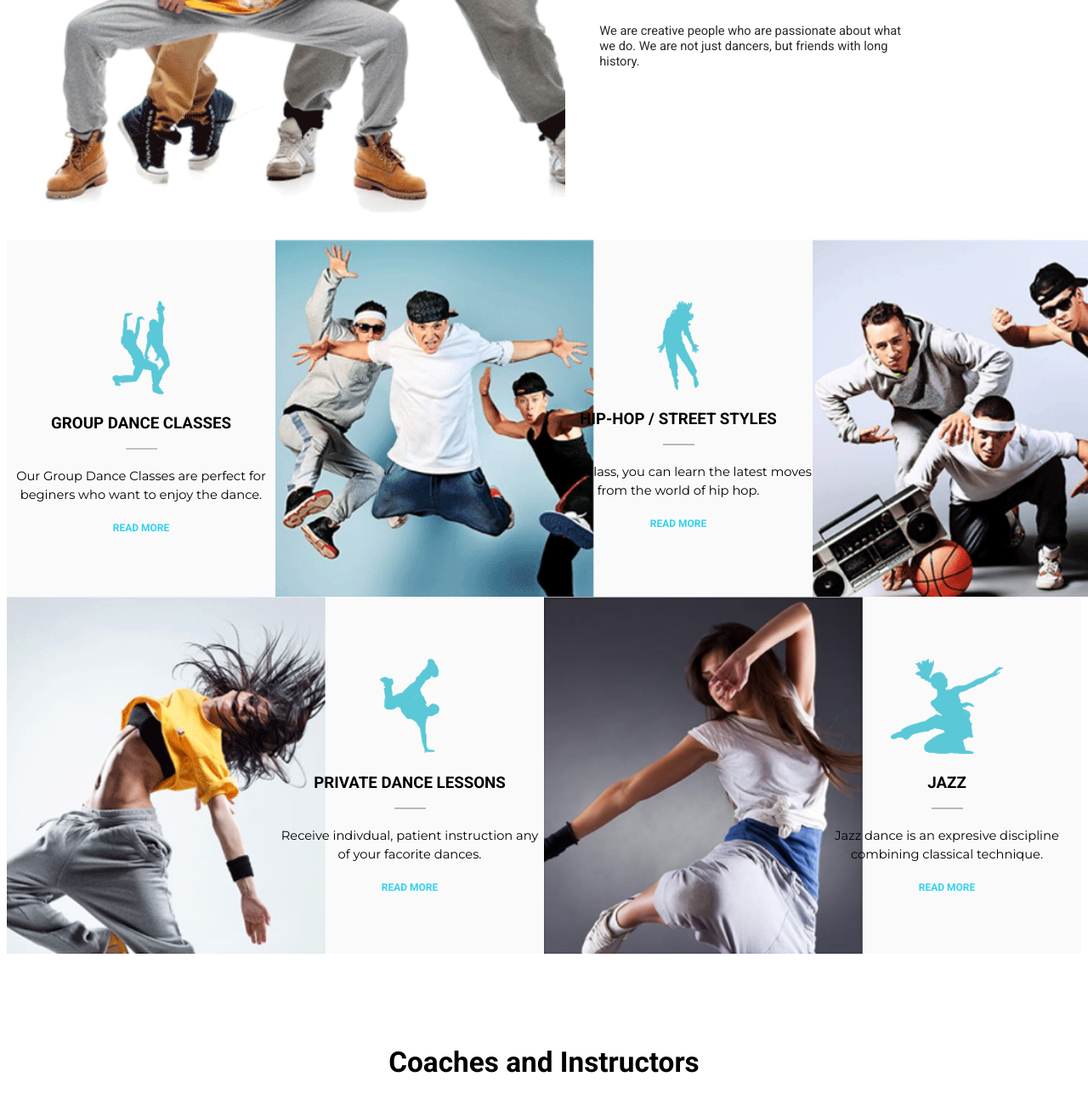
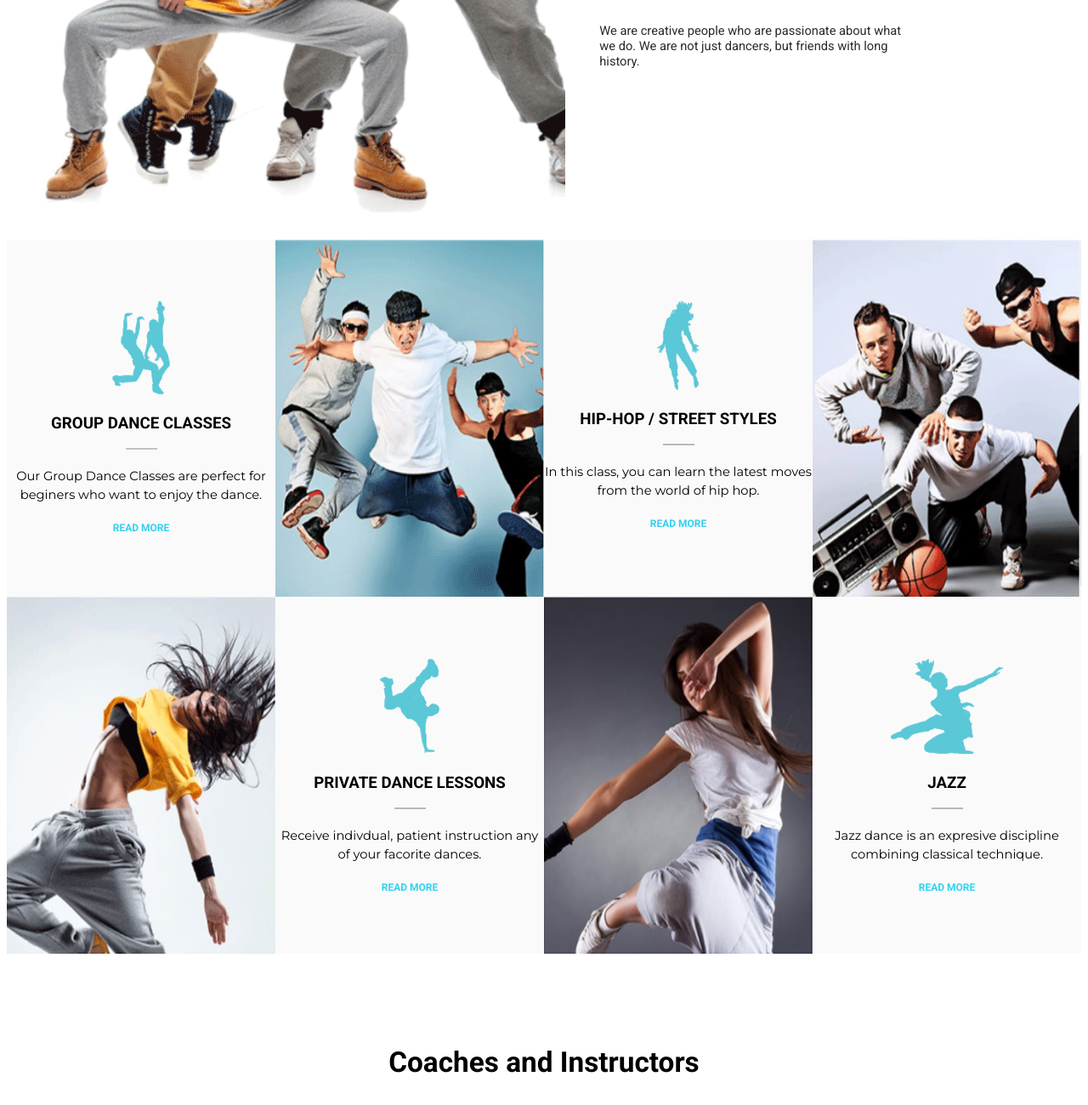
Before and after one commit to tiendatcako/index, a plain HTML site: page index.html in a window 1280 px wide. Shown: the part 1576-2876 px from the top of the page at 85% size. Drawn offline with Linux system fonts and the light colour scheme.

Commit message:
Add files via upload

```diff
--- a/index.html
+++ b/index.html
@@ -113,7 +113,7 @@
 				<a href="#"> READ MORE </a>
 			</div>
 		<div class="content_b1">
-		<img src="images/pic01_07.png" width="375px" height="420px">
+		<img src="images/pic01_07.png" width="100%" height="100%">
 		</div>
 		<div class="content_b1">
 			<br><br><br><br>
@@ -126,10 +126,10 @@
 				<a href="#"> READ MORE </a>
 			</div>
 		<div class="content_b1">
-		<img src="images/pic02_09.png" width="375px" height="420px">
+		<img src="images/pic02_09.png" width="100%" height="100%">
 		</div>
 		<div class="content_b1">
-			<img src="images/pic03_10.png" width="375px" height="420px">
+			<img src="images/pic03_10.png" width="100%" height="100%">
 			</div>
 		<div class="content_b1">
 			<br><br><br><br>
@@ -142,7 +142,7 @@
 				<a href="#"> READ MORE </a>
 			</div>
 		<div class="content_b1">
-			<img src="images/pic04_12.png" width="375px" height="420px">
+			<img src="images/pic04_12.png" width="100%" height="100%">
 			</div>
 		<div class="content_b1">
 			<br><br><br><br>
```
